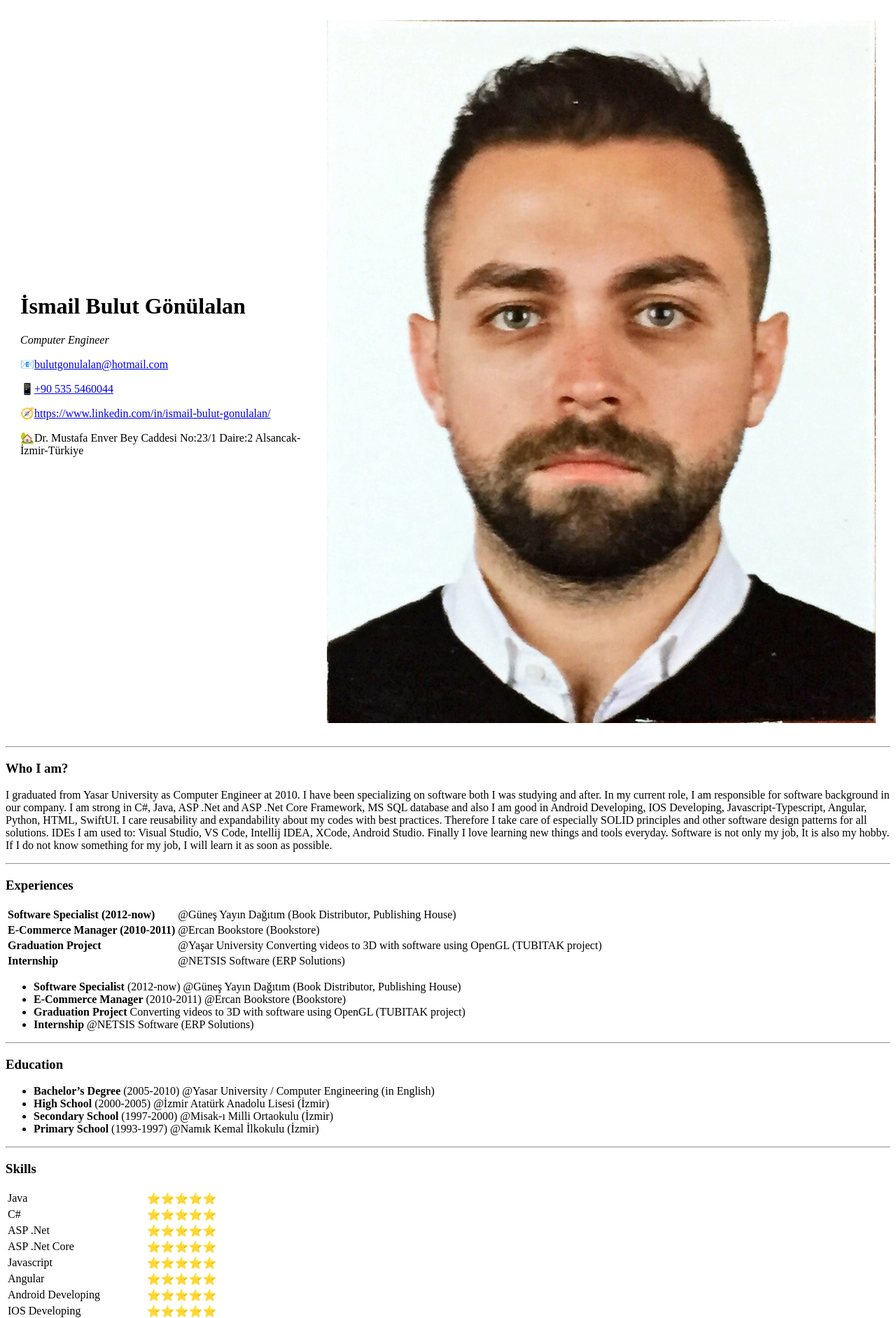
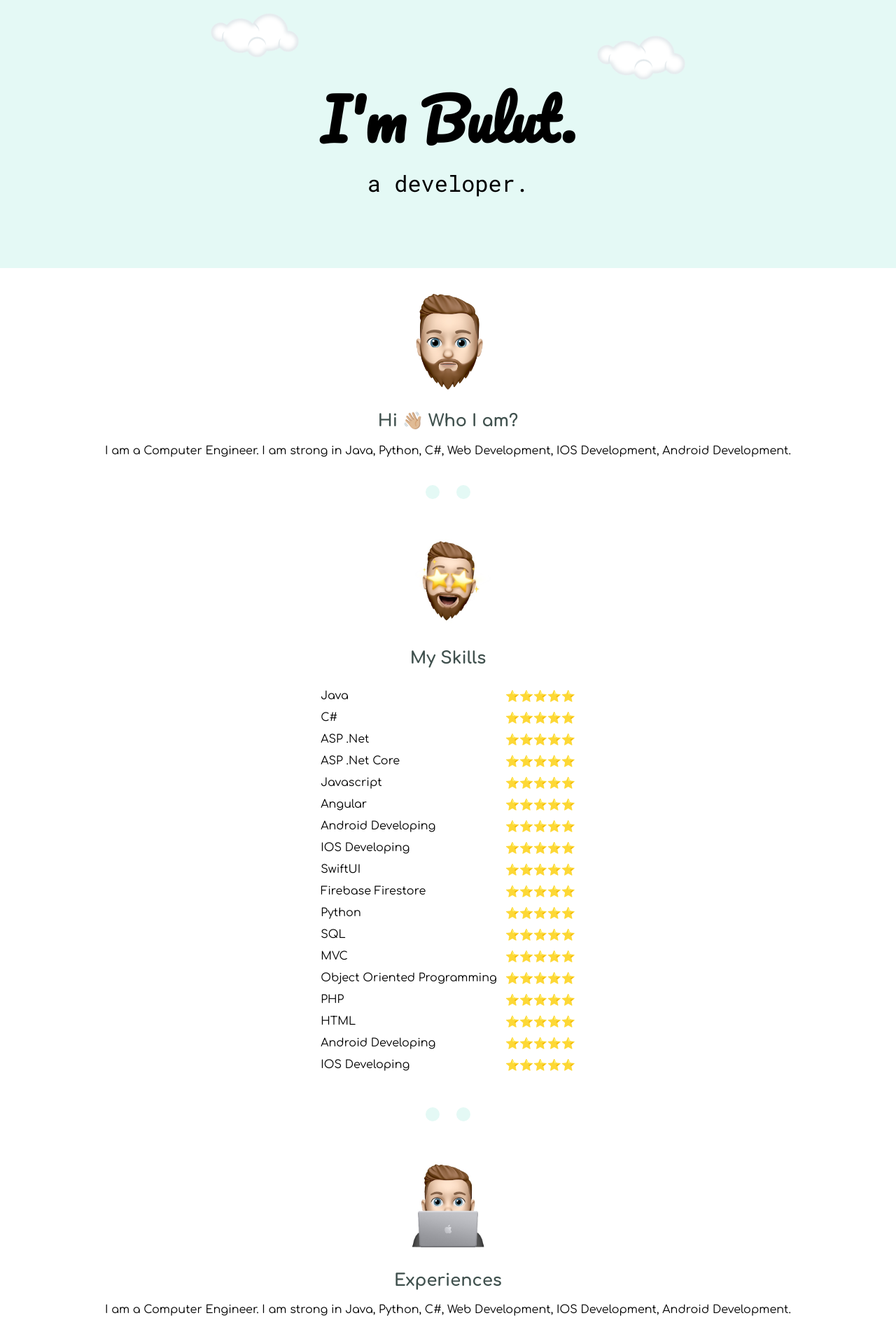
Before and after one commit to gonulalan/resume, a plain HTML site: page index.html in a window 1280 px wide. Shown: the top 1883 px of the page at 70% size. Drawn offline with Linux system fonts and the light colour scheme.

Commit message:
Working on new UI

```diff
--- /dev/null
+++ b/css/styles.css
@@ -0,0 +1,107 @@
+/* Tag Selectors */
+body {
+  margin: 0;
+  text-align: center;
+  font-family: 'Comfortaa', cursive;
+}
+
+h1 {
+  margin: 0;
+  font-family: 'Pacifico', cursive;
+  font-size: 5em;
+}
+
+h2 {
+  color: #40514e;
+  font-weight: bold;
+}
+
+h3 {
+  font-family: 'Pacifico', cursive;
+}
+
+p {
+  margin-left: 10%;
+  margin-right: 10%;
+}
+
+a {
+  text-decoration: none;
+  color: #40514e;
+}
+
+hr {
+  border-style: none;
+  border-top-style: dotted;
+  border-color: #e4f9f5;
+  border-width: 20px;
+  width: 5%;
+  margin-top: 40px;
+  margin-bottom: 40px;
+}
+
+tr {
+  text-align: left;
+}
+
+/* Class Selectors */
+.top-container {
+  width: 100%;
+  background-color: #e4f9f5;
+  position: relative;
+  padding-top: 100px;
+  padding-bottom: 100px;
+}
+
+.middle-container {
+  margin-top: 30px;
+  margin-bottom: 30px;
+}
+
+.bottom-container {
+  background-color: #e4f9f5;
+  padding-top: 30px;
+  padding-bottom: 30px;
+}
+
+.cloudImage {
+  width: 10%;
+}
+
+.top-cloud {
+  position: absolute;
+  right: 300px;
+  top: 50px;
+}
+
+.bottom-cloud {
+  position: absolute;
+  left: 300px;
+  bottom: 300px;
+}
+
+.section-icon {
+  height: 150px;
+}
+
+.monospace {
+  font-family: 'Roboto Mono', monospace;
+}
+
+.developer {
+  margin: 0;
+  font-size: 2em;
+}
+
+.skills-table {
+  margin: auto;
+  border-spacing: 10px;
+  border-collapse: separate;
+}
+
+.phone-languages {
+  font-size: small;
+  color: #40514e;
+}
+
+/* Id Selectors */
--- a/index.html
+++ b/index.html
@@ -3,73 +3,32 @@
 
 <head>
   <meta charset="utf-8">
-  <title>💚Bulut's Personal Site</title>
+  <title>İsmail Bulut Gönülalan | Computer Engineer | Software Developer</title>
+  <link rel="stylesheet" href="css/styles.css">
+  <link rel="icon" href="favicon.ico">
+  <link rel="preconnect" href="https://fonts.gstatic.com">
+  <link href="https://fonts.googleapis.com/css2?family=Comfortaa:wght@400;700&family=Pacifico&family=Roboto+Mono&display=swap" rel="stylesheet">
 </head>
 
 <body>
-  <table cellspacing="20">
-    <tr>
-      <td>
-        <h1>İsmail Bulut Gönülalan</h1>
-        <p><em>Computer Engineer</em></p>
-        <p>📧<a href="mailto:bulutgonulalan@hotmail.com?subject=Hi from personal site">bulutgonulalan@hotmail.com</a></p>
-        <p>📱<a href="tel:+905355460044">+90 535 5460044</a></p>
-        <p>🧭<a href="https://www.linkedin.com/in/ismail-bulut-gonulalan/">https://www.linkedin.com/in/ismail-bulut-gonulalan/</a></p>
-        <p>🏡Dr. Mustafa Enver Bey Caddesi No:23/1 Daire:2 Alsancak-İzmir-Türkiye</p>
-      </td>
-      <td><img src="images/bulut.jpeg" alt="Bulut profile picture"></td>
-    </tr>
-  </table>
+  <div class="top-container">
+    <img class="cloudImage top-cloud" src="images/cloud.png" alt="cloud-image">
+    <h1>I'm Bulut.</h1>
+    <p class="monospace developer">a developer.</p>
+    <img class="cloudImage bottom-cloud" src="images/cloud.png" alt="cloud-image">
+  </div>
 
-
+  <div class="middle-container">
+    <div class="profile">
+      <img class="section-icon" src="images/bulutMemoji.jpeg" alt="bulut-memoji">
+      <h2>Hi 👋🏼 Who I am?</h2>
+      <p>I am a Computer Engineer. I am strong in Java, Python, C#, Web Development, IOS Development, Android Development.</p>
+    </div>
     <hr>
-  <h3>Who I am?</h3>
-  <p>I graduated from Yasar University as Computer Engineer at 2010. I have been specializing on software both I was
-    studying and after. In my current role, I am responsible for software background in our company. I am strong in C#,
-    Java, ASP .Net and ASP .Net Core Framework, MS SQL database and also I am good in Android Developing, IOS
-    Developing, Javascript-Typescript, Angular, Python, HTML, SwiftUI.
-    I care reusability and expandability about my codes with best practices. Therefore I take care of especially SOLID
-    principles and other software design patterns for all solutions.
-    IDEs I am used to: Visual Studio, VS Code, Intellij IDEA, XCode, Android Studio.
-    Finally I love learning new things and tools everyday. Software is not only my job, It is also my hobby. If I do not know
-    something for my job, I will learn it as soon as possible.</p>
-  <hr>
-  <h3>Experiences</h3>
-  <table>
-    <tr>
-      <td><strong>Software Specialist (2012-now)</strong></td>
-      <td>@Güneş Yayın Dağıtım (Book Distributor, Publishing House)</td>
-    </tr>
-    <tr>
-      <td><strong>E-Commerce Manager (2010-2011)</strong></td>
-      <td>@Ercan Bookstore (Bookstore)</td>
-    </tr>
-    <tr>
-      <td><strong>Graduation Project</strong></td>
-      <td>@Yaşar University Converting videos to 3D with software using OpenGL (TUBITAK project)</td>
-    </tr>
-    <tr>
-      <td><strong>Internship</strong></td>
-      <td>@NETSIS Software (ERP Solutions)</td>
-    </tr>
-  </table>
-  <ul>
-    <li><strong>Software Specialist</strong> (2012-now) @Güneş Yayın Dağıtım (Book Distributor, Publishing House)</li>
-    <li><strong>E-Commerce Manager</strong> (2010-2011) @Ercan Bookstore (Bookstore)</li>
-    <li><strong>Graduation Project</strong> Converting videos to 3D with software using OpenGL (TUBITAK project)</li>
-    <li><strong>Internship</strong> @NETSIS Software (ERP Solutions)</li>
-  </ul>
-  <hr>
-  <h3>Education</h3>
-  <ul>
-    <li><strong>Bachelor’s Degree</strong> (2005-2010) @Yasar University / Computer Engineering (in English)</li>
-    <li><strong>High School</strong> (2000-2005) @İzmir Atatürk Anadolu Lisesi (İzmir)</li>
-    <li><strong>Secondary School</strong> (1997-2000) @Misak-ı Milli Ortaokulu (İzmir)</li>
-    <li><strong>Primary School</strong> (1993-1997) @Namık Kemal İlkokulu (İzmir)</li>
-  </ul>
-  <hr>
-  <h3>Skills</h3>
-        <table>
+    <div class="skills">
+      <img class="section-icon" src="images/starMemoji.jpeg" alt="bulut-memoji">
+      <h2>My Skills</h2>
+      <table class="skills-table">
         <tr>
           <td>Java</td>
           <td>⭐⭐⭐⭐⭐</td>
@@ -144,19 +103,54 @@
           <td>⭐⭐⭐⭐⭐</td>
         </tr>
       </table>
-  <ul>
-    <li><strong>Proficient</strong><br>C#, Java, Python, SQL, ASP .Net, ASP .Net Core, Object Oriented Programming, MVC</li>
-    <li><strong>Familiar</strong><br>Javascript, Angular, PHP, HTML, Android Developing, IOS Developing, SwiftUI, Firebase Firestore
-      Languages</li>
-  </ul>
+
+      <!--
+      <div class="skill-row">
+        <h3>Lorem & Ipsum</h3>
+        <p>Lorem ipsum dolor sit amet, quis in duis, iaculis id felis. Consectetuer vestibulum, nunc urna lectus, erat ligula. Hendrerit nam, lectus ante, ut lorem eros.</p>
+      </div>
+      <div class="skill-row">
+        <img class="" src="" alt="">
+        <h3>Lorem Ipsum Dolor</h3>
+        <p>Lorem ipsum dolor sit amet, mauris sed consectetuer. Etiam et eu, bibendum interdum, lacus quis mauris. Curabitur wisi, quisque vel eu, rutrum nam.</p>
+      </div>-->
+    </div>
     <hr>
-  <h3>Languages</h3>
-  <ul>
-    <li>🇬🇧<strong>English</strong> Intermediate</li>
-    <li>🇹🇷<strong>Turkish</strong> Native</li>
-  </ul>
+    <div class="expreriences">
+      <img class="section-icon" src="images/computerMemoji.jpeg" alt="bulut-expreriences-memoji">
+      <h2>Experiences</h2>
+      <p>I am a Computer Engineer. I am strong in Java, Python, C#, Web Development, IOS Development, Android Development.</p>
+    </div>
     <hr>
-  <a href="contactme.html">Contact me!</a>
+    <div class="education">
+      <img class="section-icon" src="images/eduMemoji.jpeg" alt="bulut-education-memoji">
+      <h2>Education</h2>
+      <p>I am a Computer Engineer. I am strong in Java, Python, C#, Web Development, IOS Development, Android Development.</p>
+    </div>
+    <hr>
+    <div class="languages">
+      <img class="section-icon" src="images/chinaMemoji.jpeg" alt="bulut-cowboy-memoji">
+      <h2>Languages</h2>
+      <p>🇬🇧 English (Intermediate)</p>
+      <p>🇹🇷 Turkish (Native)</p>
+    </div>
+    <hr>
+    <div class="contact-me">
+      <img class="section-icon" src="images/okMemoji.jpeg" alt="bulut-contact-me-memoji">
+      <h2>Get In Touch</h2>
+      <a href="mailto:bulutgonulalan@hotmail.com">📨 hi@bulutgonulalan.com</a><br>
+      <div class="phone-number">
+        <a href="tel:+905355460044">📱 +90 535 5460044</a> <span class="phone-languages">(🇹🇷 or 🇬🇧)</span><br>
+      </div>
+      <a href="https://www.linkedin.com/in/ismail-bulut-gonulalan/">🌐 My LinkedIn Profile</a><br>
+      <a href="https://www.bulutgonulalan.com/">🧭 www.bulutgonulalan.com</a><br>
+    </div>
+  </div>
+
+
+  <div class="bottom-container">
+    <p>© 2021 İsmail Bulut Gönülalan</p>
+  </div>
 </body>
 
 </html>
```
Also changed, not shown: favicon.ico (added), images/bulutMemoji.jpeg (added), images/chinaMemoji.jpeg (added), images/cloud.png (added), images/computerMemoji.jpeg (added), images/cowboyMemoji.jpeg (added), images/eduMemoji.jpeg (added), images/okMemoji.jpeg (added), images/starMemoji.jpeg (added). Lines whose indentation alone changed are shown as unchanged.
